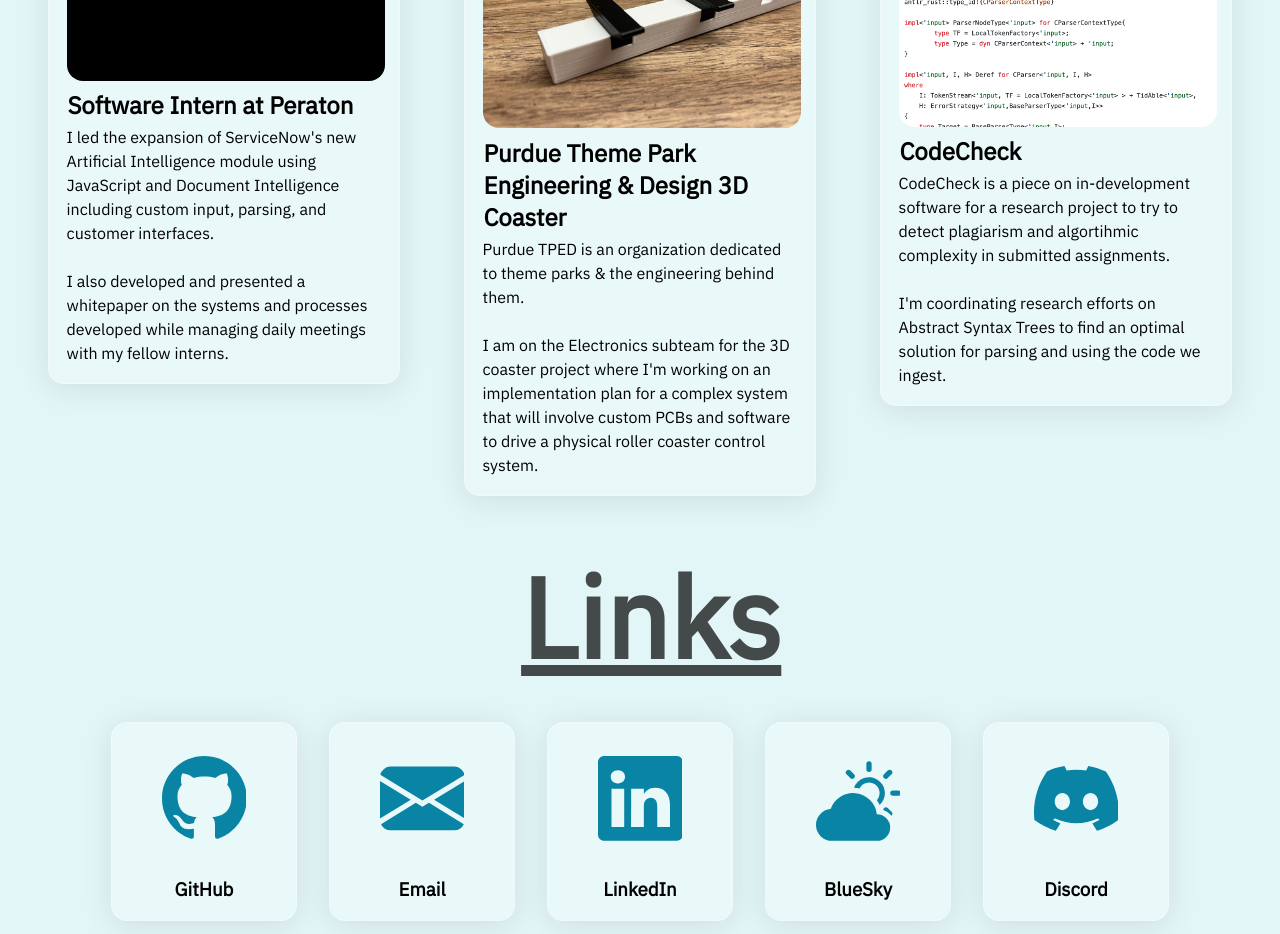
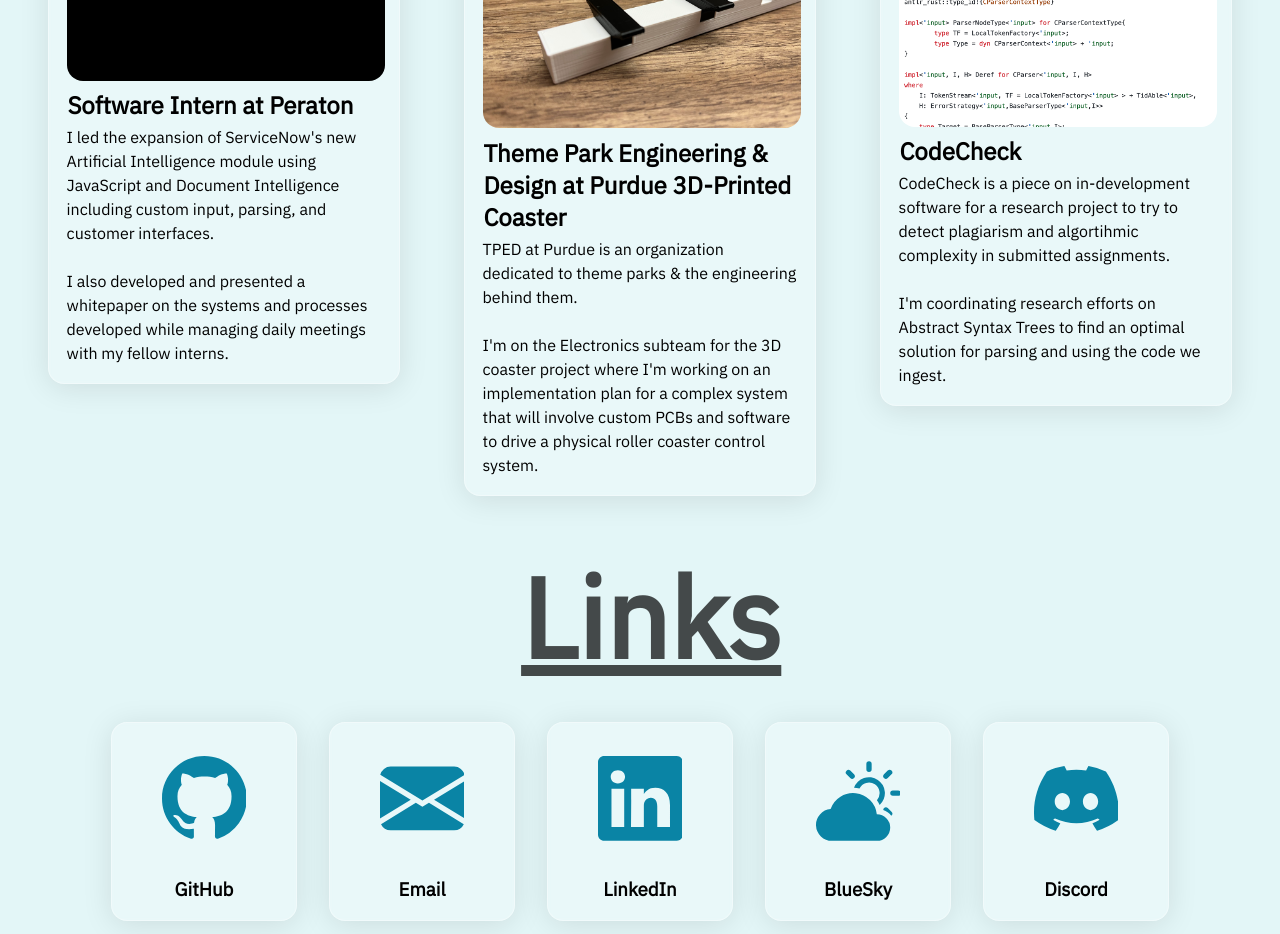
Before and after one commit to ImTheSquid/Website, a SvelteKit app: page / in a window 1280 px wide. Shown: the part 2480-3414 px from the top of the page. Built offline with nearby package versions, Linux system fonts and the light colour scheme.

Commit message:
Updated TPED block

```diff
--- a/src/routes/+page.svelte
+++ b/src/routes/+page.svelte
@@ -57,7 +57,7 @@
 		<ProjectTile project={{link: 'https://sigapp.club/', title: 'Purdue SIGAPP Backend Devleopment Lead', description: 'Purdue SIGAPP is a team that works to create full-stack mobile applications using a variety of technologies.<br/><br/> I lead the backend development team working to create a complex microservice-based architecture using Rust and Leptos to communicate with an app using React Native. I also run workshops to teach people new technologies we use in the club.', image: jackSigapp, imageAlt: 'Me running a Rust workshop for prospective SIGAPP members and helping a student.'}}/>
 		<ProjectTile project={{link: 'https://www.purduehackers.com/', title: 'Purdue Hackers Sign', description: 'Purdue Hackers is a club where people come together to hang out and make cool projects.<br/><br/> I\'m working on a one meter tall RGB LED-based sign of our logo that links to an app for easy control with a custom circuit board and housing. I\'m currently working on the circuit board as well as a CAD of the entire model.', image: purdueHackersSign, imageAlt: 'A schematic of the circuit board I designed for the Purdue Hackers Sign.'}}/>
 		<ProjectTile project={{link: 'https://www.peraton.com/', title: 'Software Intern at Peraton', description: 'I led the expansion of ServiceNow\'s new Artificial Intelligence module using JavaScript and Document Intelligence including custom input, parsing, and customer interfaces.<br/><br/> I also developed and presented a whitepaper on the systems and processes developed while managing daily meetings with my fellow interns.', image: peraton, imageAlt: 'Peraton\'s logo.'}}/>
-		<ProjectTile project={{link: 'https://www.tpedatpurdue.com/', title: 'Purdue Theme Park Engineering & Design 3D Coaster', description: 'Purdue TPED is an organization dedicated to theme parks & the engineering behind them.<br/><br/> I am on the Electronics subteam for the 3D coaster project where I\'m working on an implementation plan for a complex system that will involve custom PCBs and software to drive a physical roller coaster control system.', image: tped3d, imageAlt: 'A section of the track from the 3D coaster.'}}/>
+		<ProjectTile project={{link: 'https://www.tpedatpurdue.com/', title: 'Theme Park Engineering & Design at Purdue 3D-Printed Coaster', description: 'TPED at Purdue is an organization dedicated to theme parks & the engineering behind them.<br/><br/> I\'m on the Electronics subteam for the 3D coaster project where I\'m working on an implementation plan for a complex system that will involve custom PCBs and software to drive a physical roller coaster control system.', image: tped3d, imageAlt: 'A section of the track from the 3D coaster.'}}/>
 		<ProjectTile project={{link: 'https://github.com/ImTheSquid/CodeCheck', title: 'CodeCheck', description: 'CodeCheck is a piece on in-development software for a research project to try to detect plagiarism and algortihmic complexity in submitted assignments.<br/><br/> I\'m coordinating research efforts on Abstract Syntax Trees to find an optimal solution for parsing and using the code we ingest.', image: codeCheck, imageAlt: 'A screenshot of the CodeCheck repository.'}}/>
 	</div>
 </section>
```
